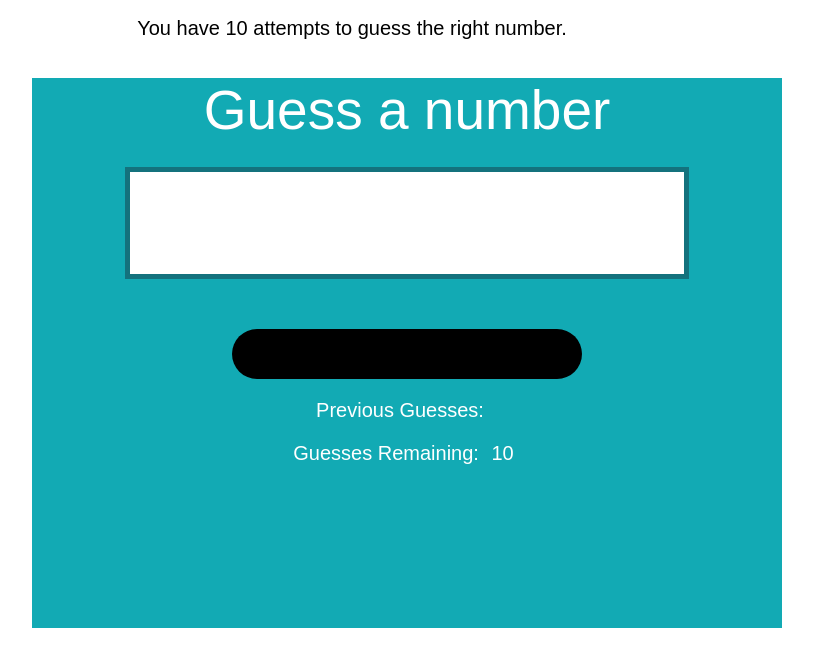
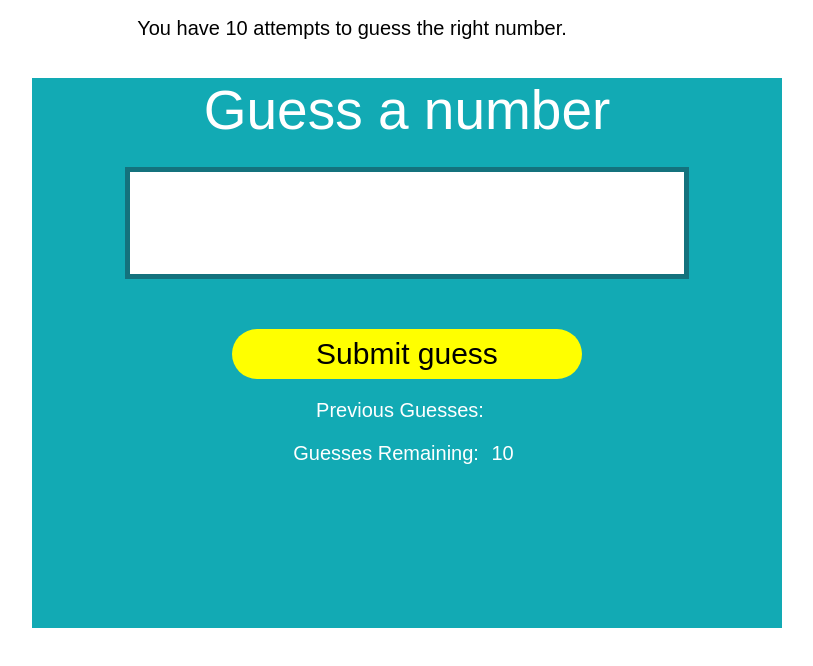
Before and after one commit to Seifeldeen83/GTN0, a plain HTML site: page index.html in a window 1280 px wide. Shown: the part 106-772 px from the top of the page, without its empty margins (288-1101 px from the left). Drawn offline with Linux system fonts and the light colour scheme.

Commit message:
back to yellow lolol

```diff
--- a/style.css
+++ b/style.css
@@ -32,7 +32,7 @@ button {
 }
 
 #subt {
-    background-color: black;
+    background-color: yellow;
     color: #000;
     width: 350px;
     height: 50px;
```
